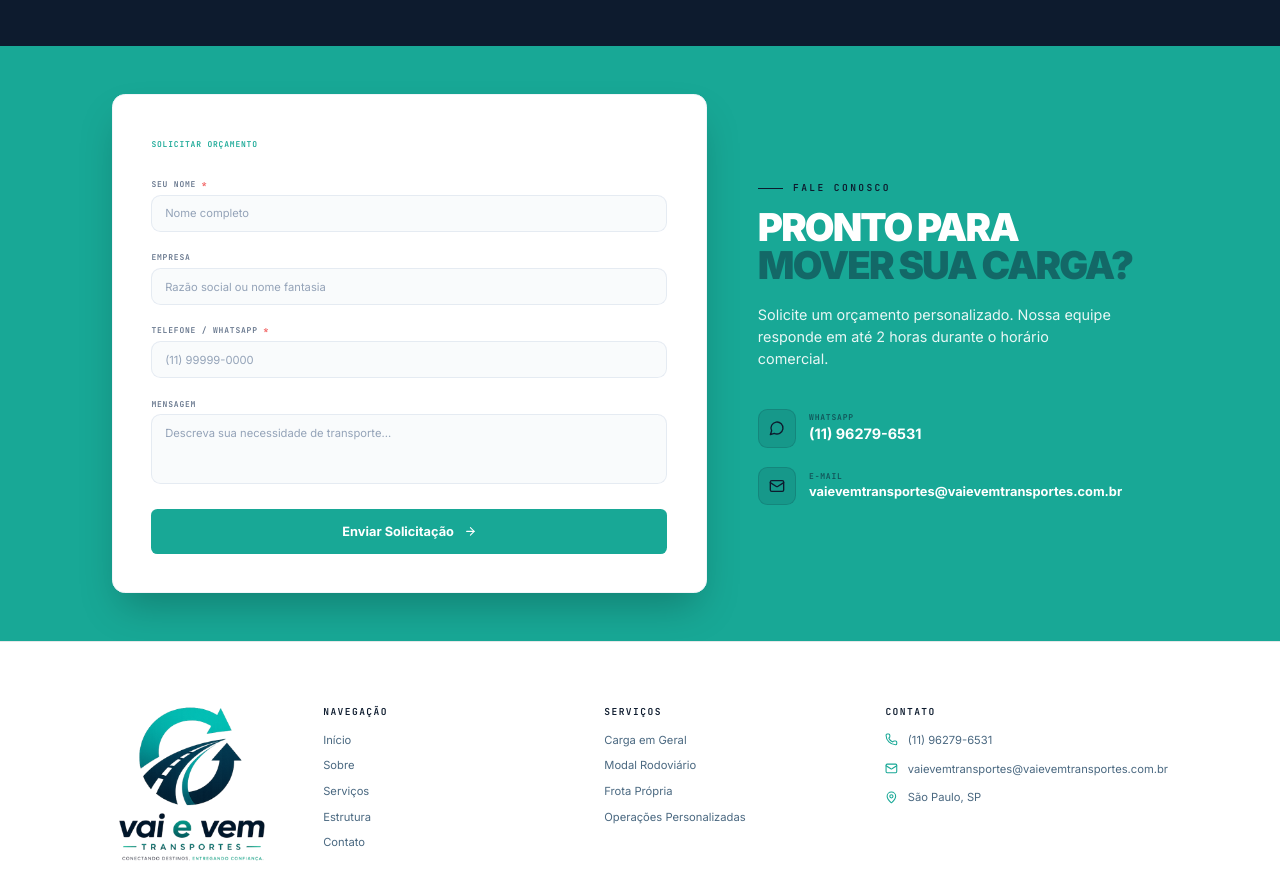
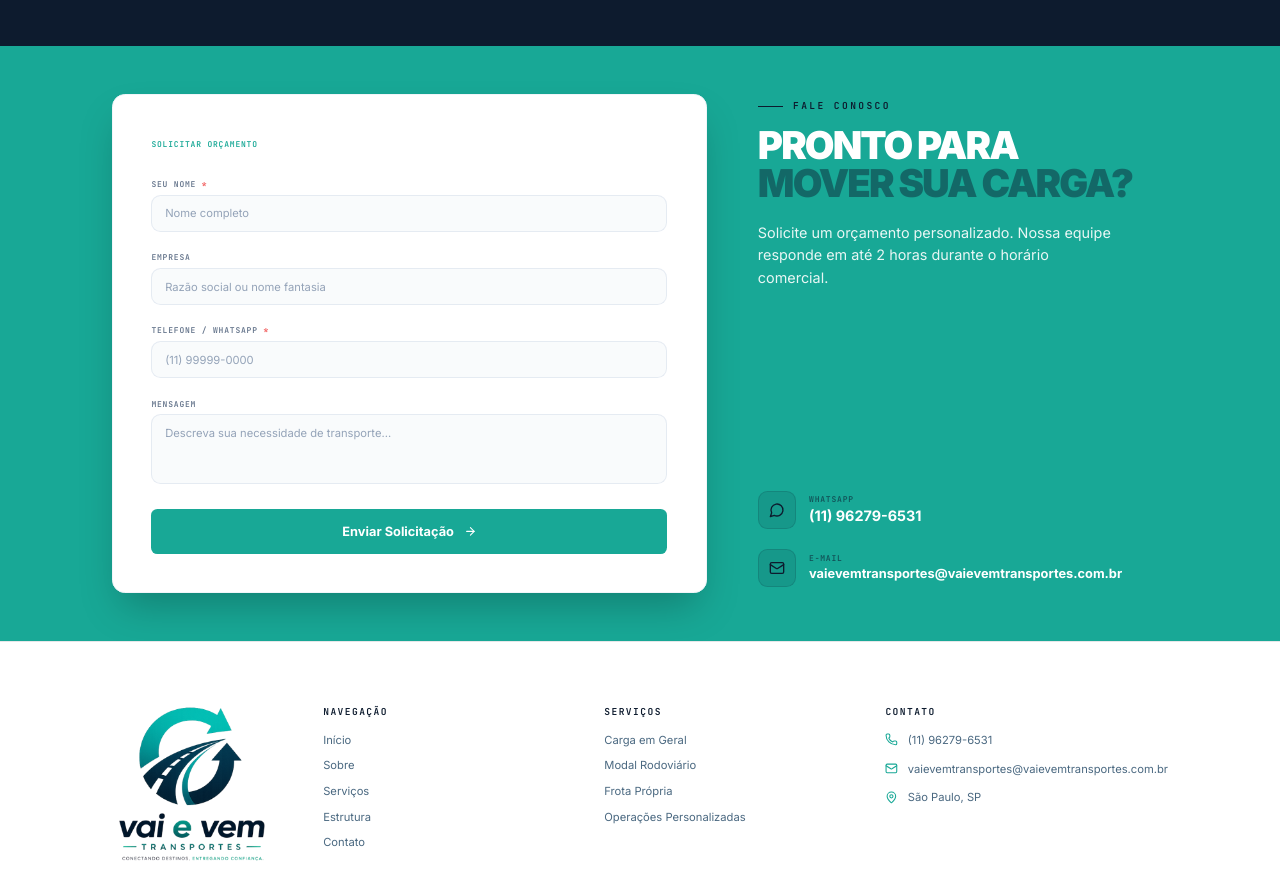
Before and after one commit to anacquesta/vaivem-claro-project, a React (Vite) app: page / in a window 1280 px wide. Shown: the part 3420-4311 px from the top of the page. Built offline with nearby package versions, Linux system fonts and the light colour scheme; no server answers; the database is empty.

Commit message:
style: align height of contact details to match form using flex justify-between

```diff
--- a/src/components/landing/ContactForm.jsx
+++ b/src/components/landing/ContactForm.jsx
@@ -25,10 +25,11 @@ export default function ContactForm() {
   return (
     <section id="contato" aria-labelledby="contact-title" className="relative py-[60px] overflow-hidden bg-vv-blue">
       <div className="max-w-[1400px] mx-auto px-6 lg:px-10">
-        <div className="grid lg:grid-cols-12 gap-12 lg:gap-16 items-center">
+        <div className="grid lg:grid-cols-12 gap-12 lg:gap-16 items-stretch">
 
           {/* Left Column - Contact Details */}
-          <div className="lg:col-span-5 space-y-6 text-white lg:order-2">
+          <div className="lg:col-span-5 flex flex-col justify-between space-y-8 lg:space-y-0 text-white lg:order-2 py-2">
+            <div className="space-y-6">
               <motion.div
                 initial={{ opacity: 0, y: 30 }}
                 whileInView={{ opacity: 1, y: 0 }}
@@ -56,11 +57,12 @@ export default function ContactForm() {
                 </h2>
               </motion.div>
 
-            <p className="text-white/90 text-base lg:text-lg leading-relaxed max-w-md mb-8 whitespace-pre-line">
+              <p className="text-white/90 text-base lg:text-lg leading-relaxed max-w-md whitespace-pre-line">
                 {data.subtitle}
               </p>
+            </div>
 
-            <div className="space-y-6 pt-6">
+            <div className="space-y-6 pt-6 lg:pt-0">
               {/* WhatsApp block */}
               {data.phone && (
                 <div className="flex items-center justify-between lg:justify-start gap-4 w-full">
```
Lines whose indentation alone changed are shown as unchanged.
